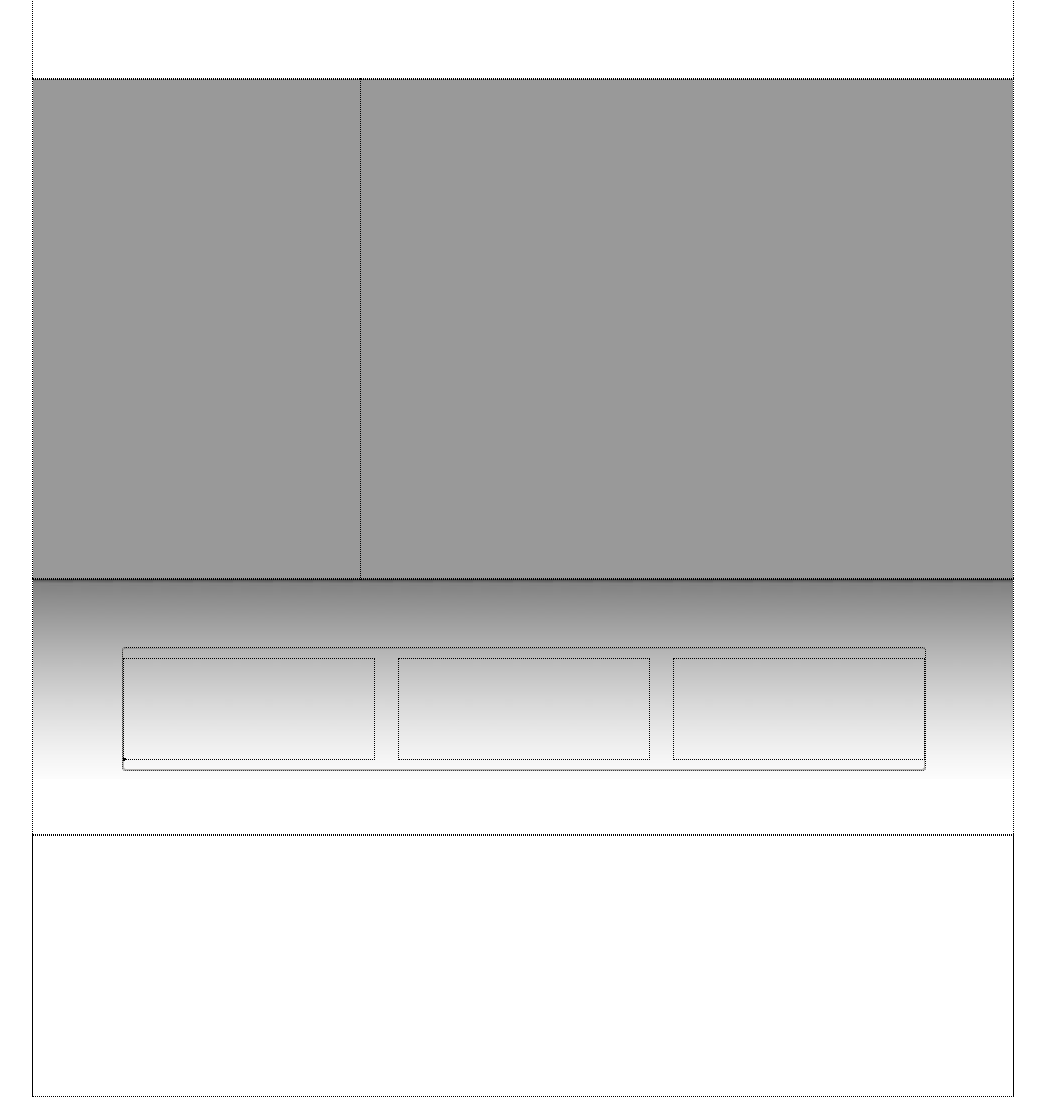
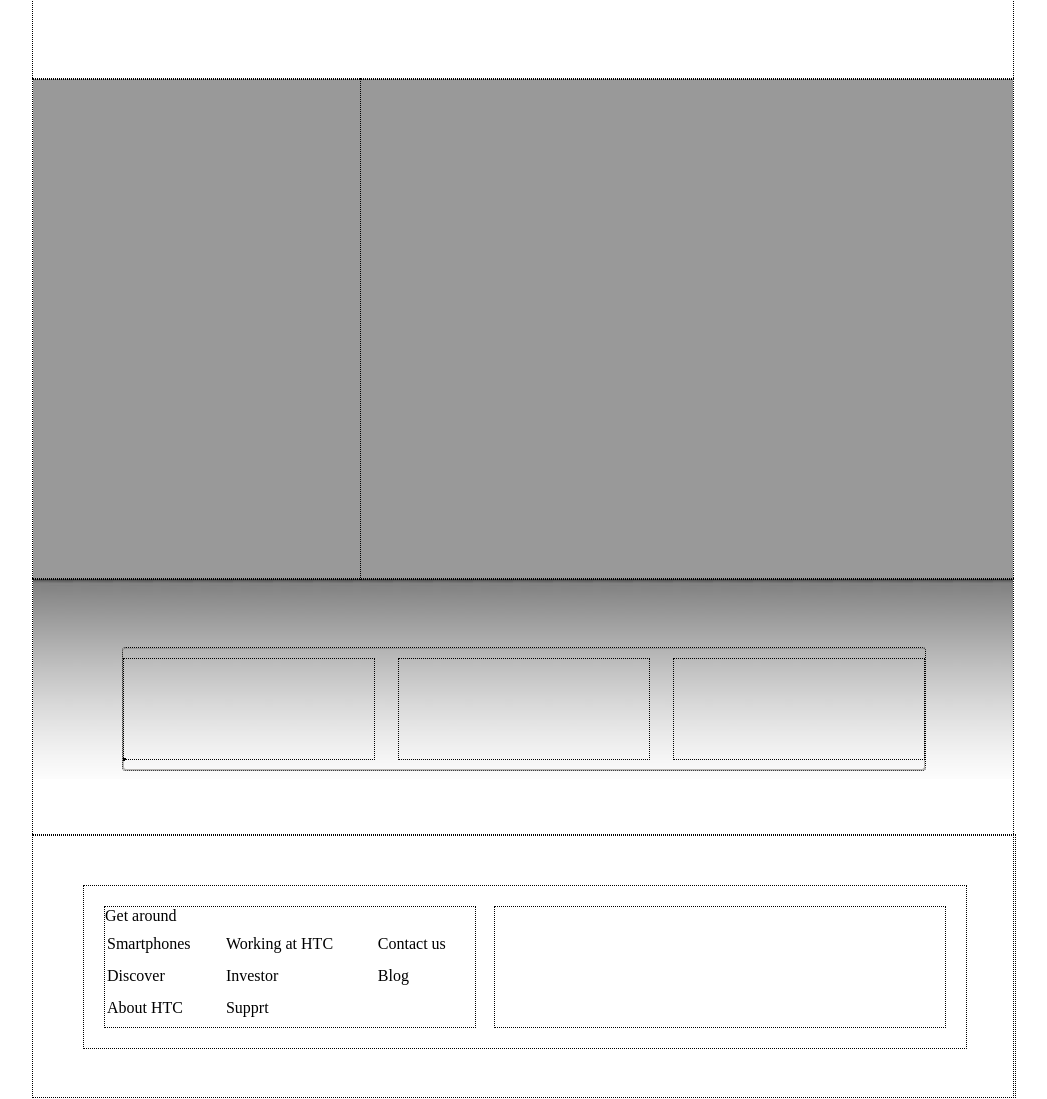
Before and after one commit to 1Tuts/freedomreview-w2-project, a plain HTML site: page GP.html in a window 1280 px wide. Shown: the whole page, without its empty margins (117-1164 px from the left). Drawn offline with Linux system fonts and the light colour scheme.

Commit message:
first edit

```diff
--- a/GP.html
+++ b/GP.html
@@ -76,15 +76,25 @@ div.child0-down-main {
 	margin-top:9.0px;
 }
 /*---------------- Footer --------------- */
+/*-------------amin vared mishavad-------*/
 div.footer {
-		width:auto;
+		width:980px;
 		min-height:261px;
+		padding:1px;
 }
+div.mom-footer {
+width:880px;
+min-height:160px;
+margin:50px;
+padding:1px;}
+div.lchild-footer {width:370px; height: 120px; margin:20px 20px; float:left;}
+div.rchild-footer {width:450px; height: 120px; margin:20px 410px ; }
+
 </style>
 </head>
 
 <body>
-<div class="container">
+ <div class="container">
 	<div class="header"></div>
     <div class="main">
     <div class="up-main">
@@ -99,7 +109,32 @@ div.footer {
     </div>
     </div>
     </div>
-    <div class="footer"></div>
+    <div class="footer">
+    <div class="mom-footer">
+    	<div class="lchild-footer"><p  style="font-family:'Times New Roman', Times, serif">Get around</p>
+        <table border="0px " height="100px" width="370px">
+        <tr>
+        	<td colspan="3" style="background-image:url(06.jpg)"></td>
+           </tr>
+         <tr>
+        	<td>Smartphones</td>
+            <td>Working at HTC</td>
+            <td>Contact us</td>
+           </tr>
+           <tr>
+        	<td>Discover</td>
+            <td>Investor</td>
+            <td>Blog</td>
+           </tr><tr>
+        	<td>About HTC</td>
+            <td>Supprt</td>
+            <td></td>
+           </tr>
+           </table>
+
+        </div>
+    	<div class="rchild-footer"></div>
+    </div></div>
 </div>
 </body>
 </html>
```
Also changed, not shown: 01.jpg (added), 02.jpg (added), 03.jpg (added), 04.jpg (added), 06.jpg (added).
